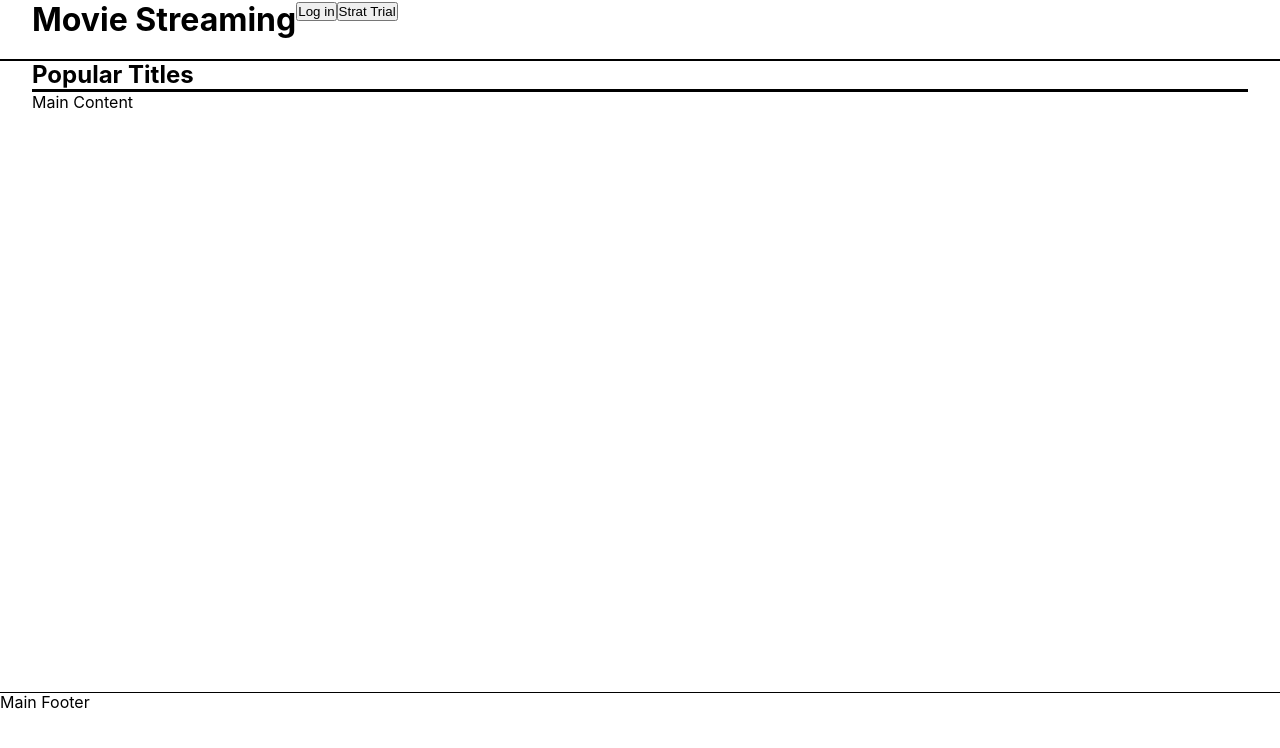
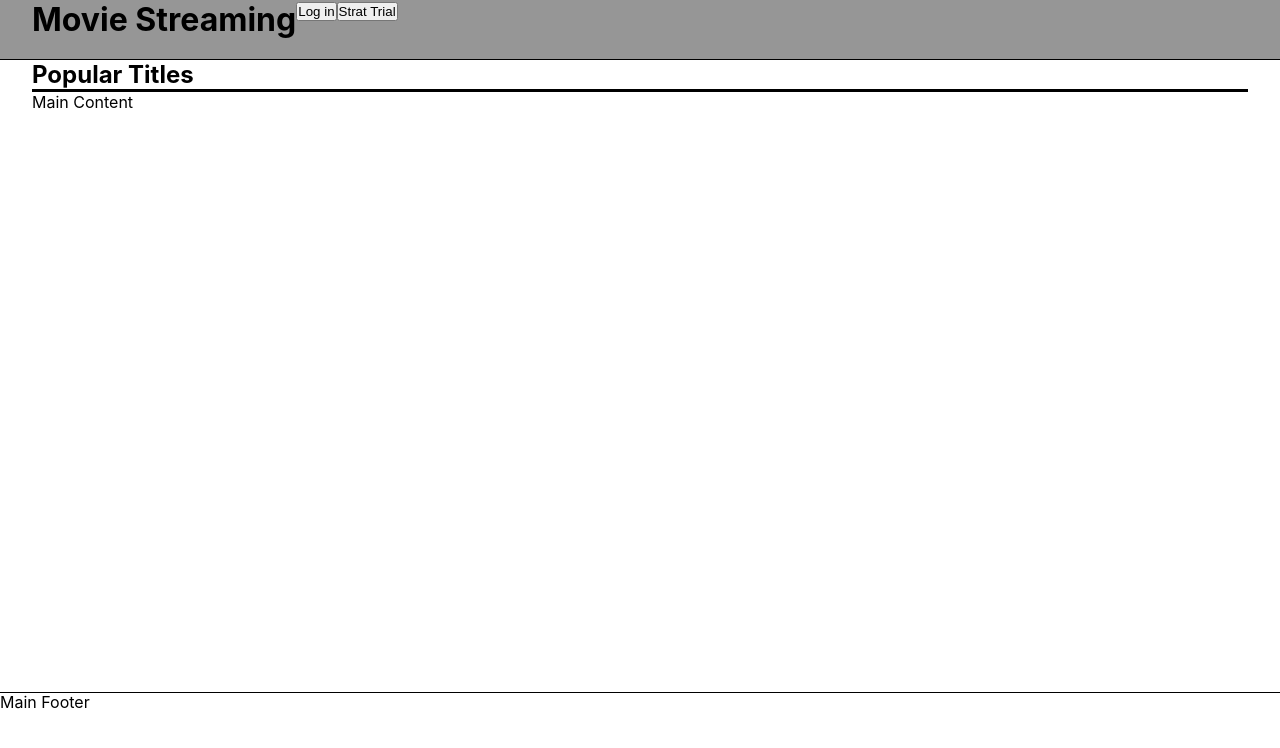
Before and after one commit to MarkusTryban/movie-stream, a React (Create React App) app: page / in a window 1280 px wide. Shown: the top 748 px of the page. Built offline with nearby package versions, Linux system fonts and the light colour scheme.

Commit message:
Add background color

```diff
--- a/src/components/MainHeader/MainHeader.css
+++ b/src/components/MainHeader/MainHeader.css
@@ -1,8 +1,8 @@
 .main-header {
   display: flex;
   height: 60px;
-  outline: 1px solid #000;
   max-width: 1280px;
   margin: auto;
   padding: 0 2rem;
+  background-color: #969696;
 }
```
